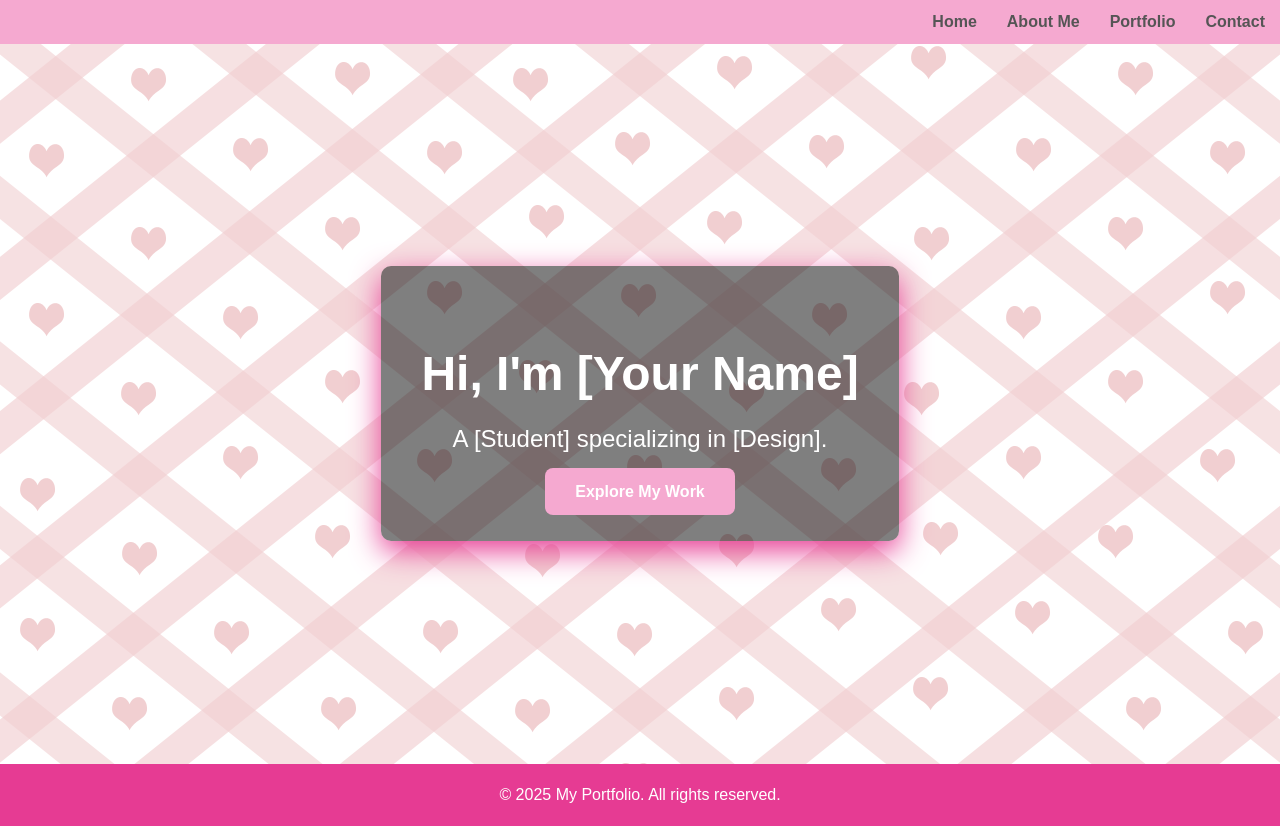
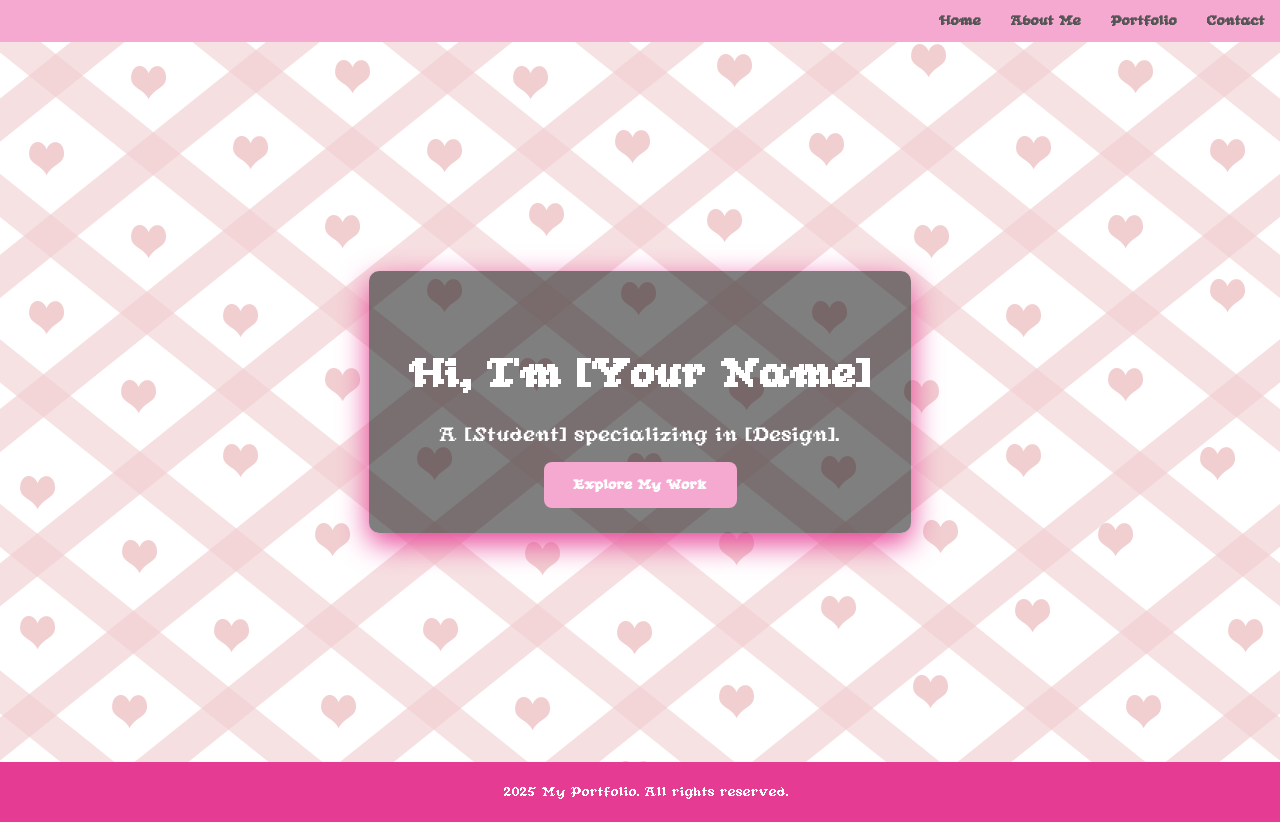
Before and after one commit to qlalaine/qlalaine.github.io, a plain HTML site: page index.html in a window 1280 px wide. Drawn offline with Linux system fonts and the light colour scheme.

Commit message:
Fixed font on landing page

```diff
--- a/index.css
+++ b/index.css
@@ -22,13 +22,24 @@
     transition: ease-in-out transform;
 }
 
+@font-face {
+    font-family: 'RomanceA';
+    src:url('files/fonts/RomanceA.ttf');
+}
+
+.slide{
+    animation: slide 1.3s linear;
+    transition: ease-in-out transform;
+}
+
 /* General Styles */
 body {
-    font-family: 'Arial', sans-serif;
+    font-family: 'RomanceA', sans-serif;
     margin: 0;
     padding: 0;
-    overflow: hidden;
+    overflow-x: hidden;
 }
+
 
 header {
     width: 100%;
```
